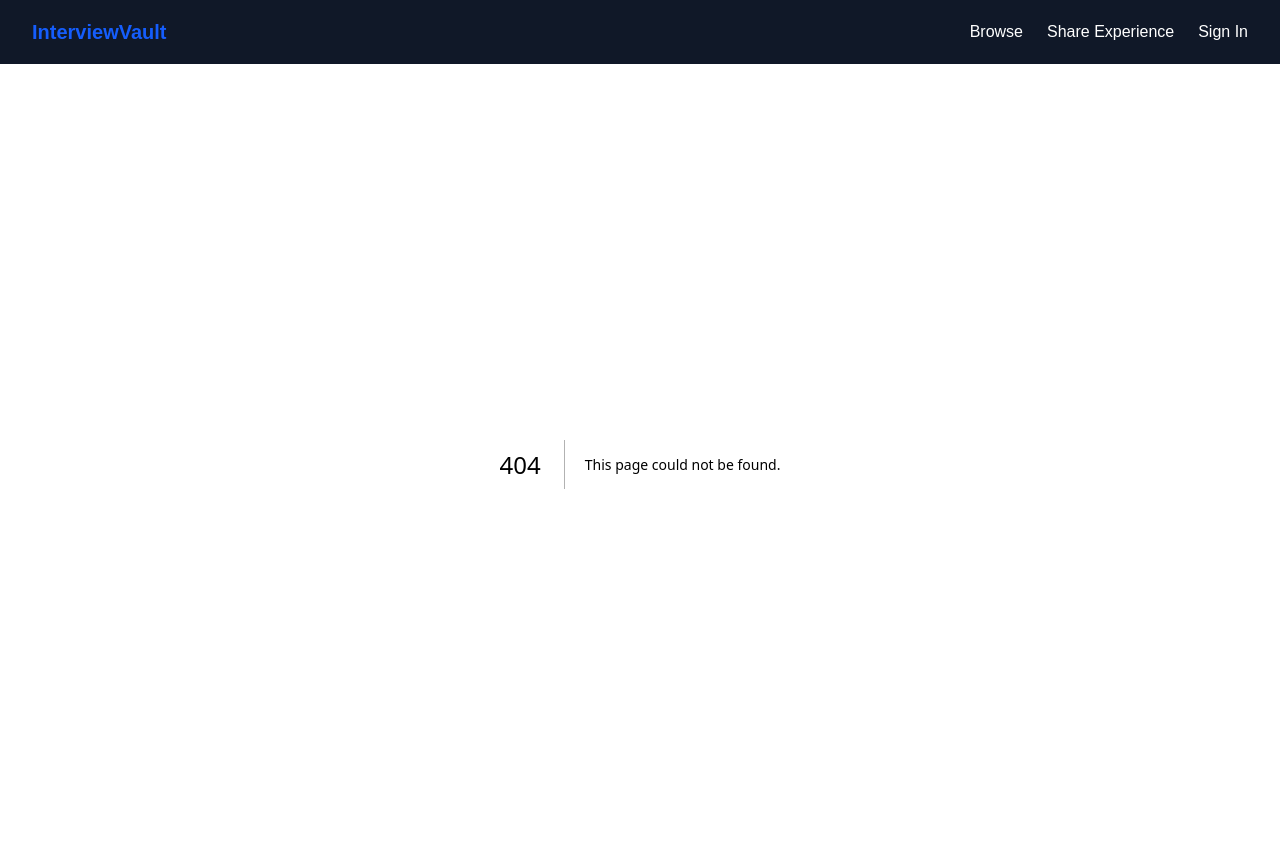
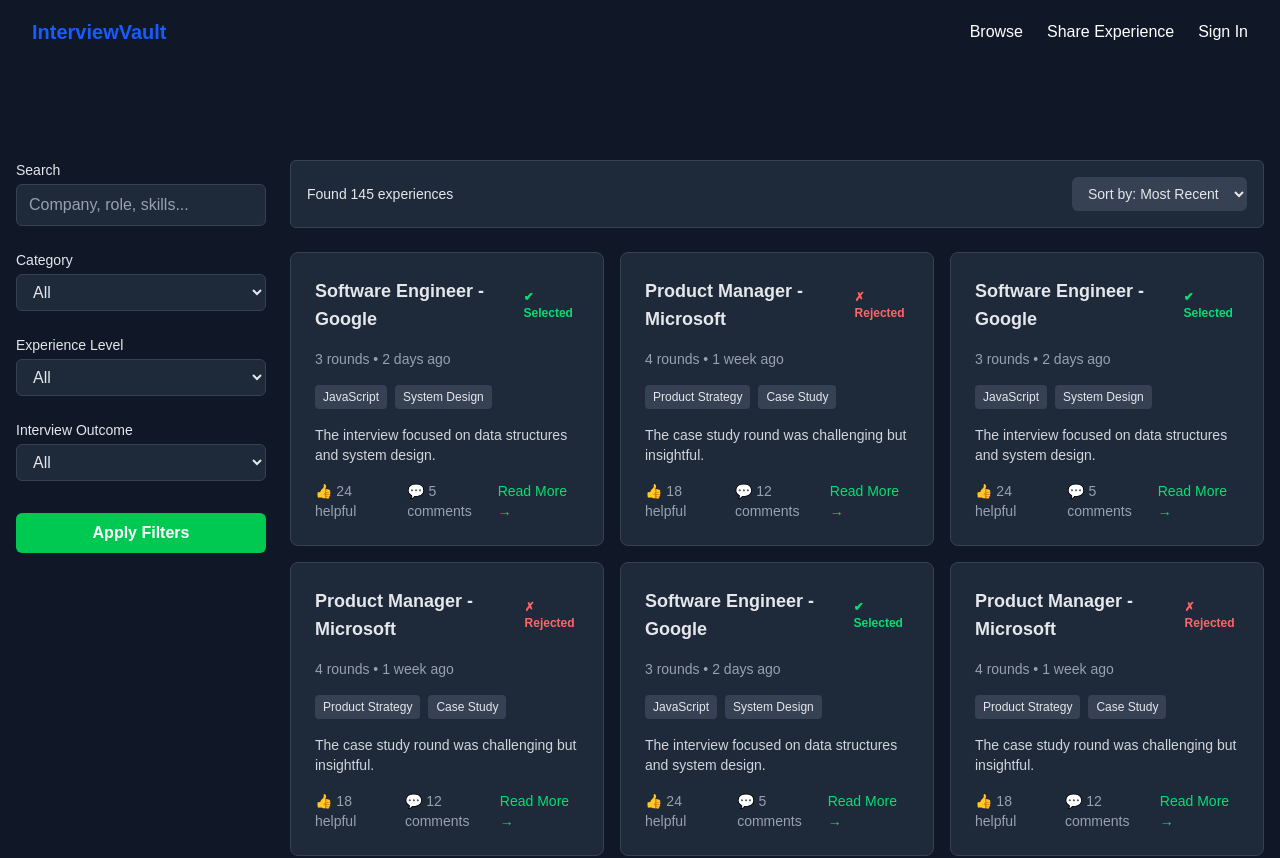
Before and after one commit to dhiraj002/InterviewVault, a Next.js app: page /browse in a window 1280 px wide. Before the commit this address had no page. Shown: the top 858 px of the page. Built offline with nearby package versions, Linux system fonts and the light colour scheme.

Commit message:
added browsepage

```diff
--- /dev/null
+++ b/src/app/browse/page.tsx
@@ -0,0 +1,165 @@
+"use client";
+import { useState, Dispatch, SetStateAction } from "react";
+import { X, Filter } from "lucide-react";
+
+type FiltersState = {
+    search: string;
+    category: string;
+    level: string;
+    outcome: string;
+};
+
+type SidebarProps = {
+    filters: FiltersState;
+    setFilters: Dispatch<SetStateAction<FiltersState>>;
+};
+
+export default function BrowsePage() {
+    const [filters, setFilters] = useState<FiltersState>({
+        search: "",
+        category: "All",
+        level: "All",
+        outcome: "All",
+    });
+
+    const [sidebarOpen, setSidebarOpen] = useState(false);
+
+    return (
+        <main className="pt-16 bg-gray-900 min-h-screen text-gray-200">
+            {/* Mobile Filter Button */}
+            <div className="md:hidden px-4 py-4">
+                <button onClick={() => setSidebarOpen(true)} className="flex items-center gap-2 bg-gray-800 border border-gray-700 px-4 py-2 rounded-md">
+                    <Filter className="w-4 h-4" />
+                    <span>Filters</span>
+                </button>
+            </div>
+
+            <div className="max-w-7xl mx-auto px-4 py-8 grid grid-cols-1 md:grid-cols-[250px_1fr] gap-6">
+                {/* Desktop Sidebar */}
+                <aside className="hidden md:block space-y-6">
+                    <Sidebar filters={filters} setFilters={setFilters} />
+                </aside>
+
+                {/* Mobile Sidebar */}
+                {sidebarOpen && (
+                    <>
+                        {/* Overlay */}
+                        <div className="fixed inset-0 bg-black bg-opacity-60 z-40" onClick={() => setSidebarOpen(false)}></div>
+
+                        {/* Sidebar Panel */}
+                        <aside className="fixed top-0 left-0 bottom-0 w-64 bg-gray-900 border-r border-gray-700 p-6 z-50 space-y-6 overflow-y-auto">
+                            <div className="flex justify-between items-center mb-4">
+                                <h2 className="text-lg font-semibold">Filters</h2>
+                                <button onClick={() => setSidebarOpen(false)} className="text-gray-400 hover:text-gray-200">
+                                    <X className="w-5 h-5" />
+                                </button>
+                            </div>
+                            <Sidebar filters={filters} setFilters={setFilters} />
+                        </aside>
+                    </>
+                )}
+
+                {/* Results */}
+                <section className="space-y-6">
+                    <div className="flex justify-between items-center border border-gray-700 p-4 rounded-md bg-gray-800">
+                        <p className="text-sm">Found 145 experiences</p>
+                        <select className="bg-gray-700 text-gray-200 px-3 py-2 rounded-md text-sm">
+                            <option>Sort by: Most Recent</option>
+                            <option>Most Helpful</option>
+                        </select>
+                    </div>
+
+                    <div className="grid grid-cols-1 md:grid-cols-2 lg:grid-cols-3 gap-4">
+                        {[...Array(6)].map((_, i) => (
+                            <div key={i} className="border border-gray-700 rounded-lg bg-gray-800 p-6 space-y-4">
+                                <div className="flex justify-between items-center">
+                                    <h2 className="text-lg font-semibold">{i % 2 === 0 ? "Software Engineer - Google" : "Product Manager - Microsoft"}</h2>
+                                    <span className={`text-xs font-semibold ${i % 2 === 0 ? "text-green-400" : "text-red-400"}`}>{i % 2 === 0 ? "✔ Selected" : "✗ Rejected"}</span>
+                                </div>
+                                <p className="text-gray-400 text-sm">{i % 2 === 0 ? "3 rounds • 2 days ago" : "4 rounds • 1 week ago"}</p>
+                                <div className="flex flex-wrap gap-2">
+                                    {i % 2 === 0 ? (
+                                        <>
+                                            <span className="bg-gray-700 px-2 py-1 rounded text-xs">JavaScript</span>
+                                            <span className="bg-gray-700 px-2 py-1 rounded text-xs">System Design</span>
+                                        </>
+                                    ) : (
+                                        <>
+                                            <span className="bg-gray-700 px-2 py-1 rounded text-xs">Product Strategy</span>
+                                            <span className="bg-gray-700 px-2 py-1 rounded text-xs">Case Study</span>
+                                        </>
+                                    )}
+                                </div>
+                                <p className="text-gray-300 text-sm">{i % 2 === 0 ? "The interview focused on data structures and system design." : "The case study round was challenging but insightful."}</p>
+                                <div className="flex justify-between items-center text-sm text-gray-400">
+                                    <div className="flex items-center gap-4">
+                                        <span>👍 {i % 2 === 0 ? "24 helpful" : "18 helpful"}</span>
+                                        <span>💬 {i % 2 === 0 ? "5 comments" : "12 comments"}</span>
+                                    </div>
+                                    <a href="#" className="text-green-400 hover:underline font-medium">
+                                        Read More →
+                                    </a>
+                                </div>
+                            </div>
+                        ))}
+                    </div>
+                </section>
+            </div>
+        </main>
+    );
+}
+
+/**
+ * Sidebar component
+ */
+function Sidebar({ filters, setFilters }: SidebarProps) {
+    return (
+        <>
+            <div>
+                <label className="block text-sm font-medium mb-1">Search</label>
+                <input
+                    type="text"
+                    placeholder="Company, role, skills..."
+                    value={filters.search}
+                    onChange={(e) => setFilters({ ...filters, search: e.target.value })}
+                    className="w-full px-3 py-2 rounded-md bg-gray-800 border border-gray-700 placeholder-gray-400 focus:outline-none focus:ring-2 focus:ring-green-500"
+                />
+            </div>
+
+            <div>
+                <label className="block text-sm font-medium mb-1">Category</label>
+                <select value={filters.category} onChange={(e) => setFilters({ ...filters, category: e.target.value })} className="w-full px-3 py-2 rounded-md bg-gray-800 border border-gray-700">
+                    <option>All</option>
+                    <option>Engineering</option>
+                    <option>Design</option>
+                    <option>Finance</option>
+                    <option>Government</option>
+                </select>
+            </div>
+
+            <div>
+                <label className="block text-sm font-medium mb-1">Experience Level</label>
+                <select value={filters.level} onChange={(e) => setFilters({ ...filters, level: e.target.value })} className="w-full px-3 py-2 rounded-md bg-gray-800 border border-gray-700">
+                    <option>All</option>
+                    <option>Entry Level</option>
+                    <option>Mid Level</option>
+                    <option>Senior</option>
+                </select>
+            </div>
+
+            <div>
+                <label className="block text-sm font-medium mb-1">Interview Outcome</label>
+                <select value={filters.outcome} onChange={(e) => setFilters({ ...filters, outcome: e.target.value })} className="w-full px-3 py-2 rounded-md bg-gray-800 border border-gray-700">
+                    <option>All</option>
+                    <option>Selected</option>
+                    <option>Rejected</option>
+                    <option>Pending</option>
+                </select>
+            </div>
+
+            <button className="w-full bg-green-500 hover:bg-green-600 text-white font-semibold py-2 rounded-md transition mt-2" onClick={() => alert("Filters applied!")}>
+                Apply Filters
+            </button>
+        </>
+    );
+}
```
